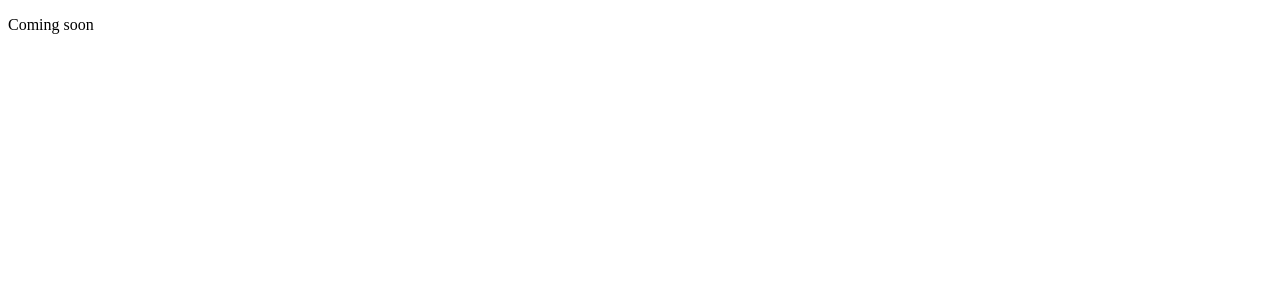
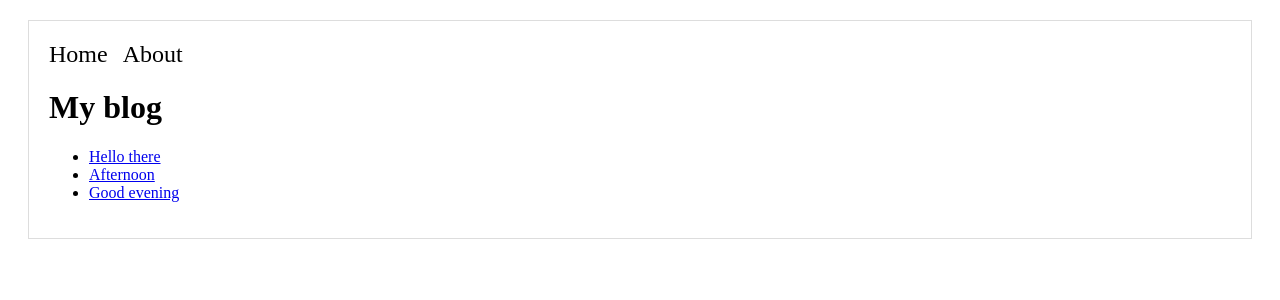
Before and after one commit to ysa000/isabelle-yim, a Next.js app: page / in a window 1280 px wide. Shown: the top 300 px of the page. Built offline with nearby package versions, Linux system fonts and the light colour scheme.

Commit message:
next tutorial wip

```diff
--- /dev/null
+++ b/components/Header.js
@@ -0,0 +1,21 @@
+import Link from 'next/link'
+
+const linkStyle = {
+  marginRight: 15,
+  textDecoration: 'none',
+  color: '#000000',
+  fontSize: 24,
+}
+
+const Header = () => (
+  <div>
+    <Link href="/">
+      <a style={linkStyle}>Home</a>
+    </Link>
+    <Link href="/about">
+      <a style={linkStyle}>About</a>
+    </Link>
+  </div>
+)
+
+export default Header
--- /dev/null
+++ b/components/Layout.js
@@ -0,0 +1,16 @@
+import Header from './Header'
+
+const layoutStyle = {
+  margin: 20,
+  padding: 20,
+  border: '1px solid #DDD',
+}
+
+const Layout = props => (
+  <div style={layoutStyle}>
+    <Header />
+    {props.children}
+  </div>
+)
+
+export default Layout
--- a/package.json
+++ b/package.json
@@ -5,7 +5,7 @@
   "main": "index.js",
   "scripts": {
     "test": "echo \"Error: no test specified\" && exit 1",
-    "dev": "next",
+    "dev": "node server.js",
     "start": "next start",
     "build": "next build"
   },
@@ -13,6 +13,7 @@
   "author": "",
   "license": "ISC",
   "dependencies": {
+    "express": "^4.16.3",
     "next": "^6.0.0",
     "react": "^16.3.2",
     "react-dom": "^16.3.2"
--- a/pages/index.js
+++ b/pages/index.js
@@ -1,7 +1,22 @@
-const Index = () => (
-  <div>
-    <p>Coming soon</p>
-  </div>
+import Link from 'next/link'
+import Header from '../components/Header'
+import Layout from '../components/Layout'
+
+const PostLink = props => (
+  <li>
+    <Link as={`/p/${props.id}`} href={`/post?title=${props.title}`}>
+      <a>{props.title}</a>
+    </Link>
+  </li>
 )
 
-export default Index
+export default () => (
+  <Layout>
+    <h1>My blog</h1>
+    <ul>
+      <PostLink id="hello-there" title="Hello there" />
+      <PostLink id="afternoon" title="Afternoon" />
+      <PostLink id="good-evening" title="Good evening" />
+    </ul>
+  </Layout>
+)
```
Also changed, not shown: pages/about.js (added, +8 -0 lines), pages/post.js (added, +14 -0 lines), server.js (added, +31 -0 lines), 1 other file (tests, documents, lock files or other folders).
